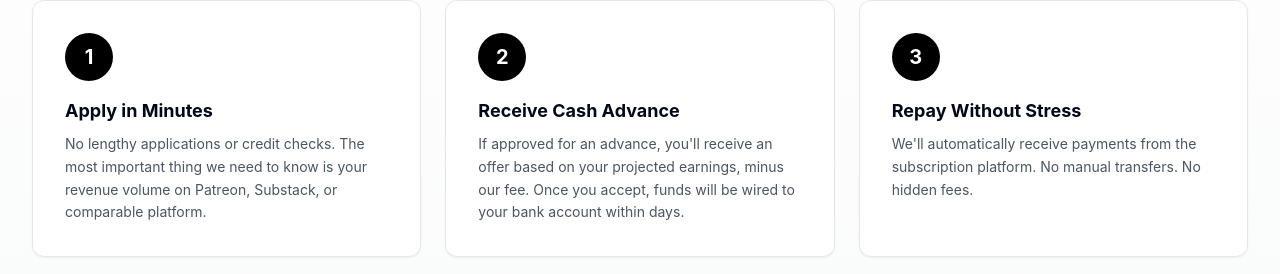
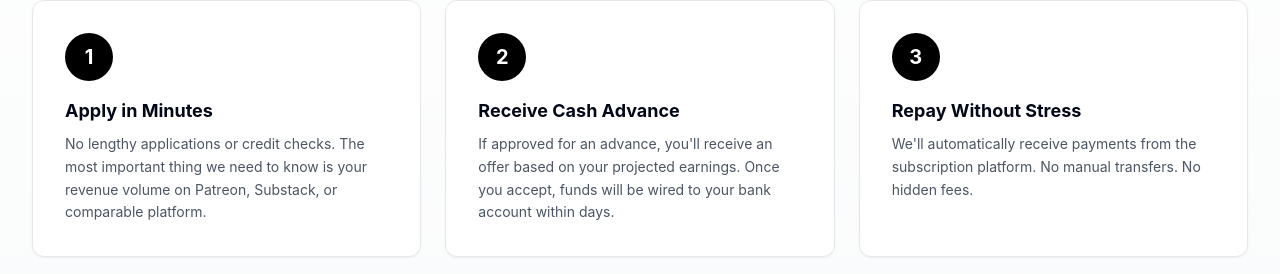
Before and after one commit to arjun-mehta/rent-capital, a React (Vite) app: page / in a window 1280 px wide. Shown: the part 1108-1382 px from the top of the page. Built offline with nearby package versions, Linux system fonts and the light colour scheme.

Commit message:
Refactor text in HowItWorks component
Removed "minus our fee" from the Receive Cash Advance description in the HowItWorks component.

```diff
--- a/src/components/HowItWorks.tsx
+++ b/src/components/HowItWorks.tsx
@@ -44,7 +44,7 @@ const HowItWorks: React.FC = () => {
     },
     {
       title: "Receive Cash Advance",
-      description: "If approved for an advance, you'll receive an offer based on your projected earnings, minus our fee. Once you accept, funds will be wired to your bank account within days.",
+      description: "If approved for an advance, you'll receive an offer based on your projected earnings. Once you accept, funds will be wired to your bank account within days.",
       delay: "0.3s",
       color: "bg-green-50 text-green-500"
     },
```
